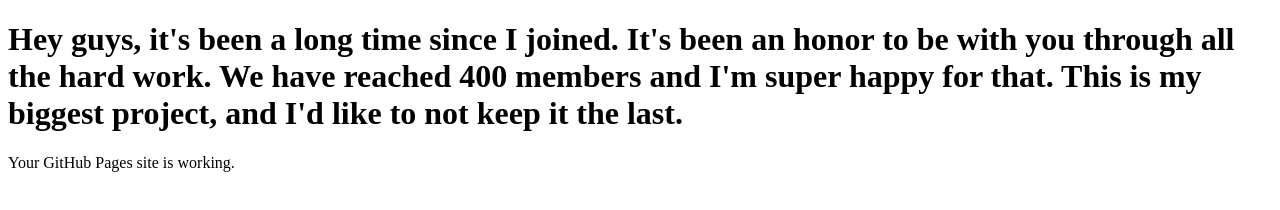
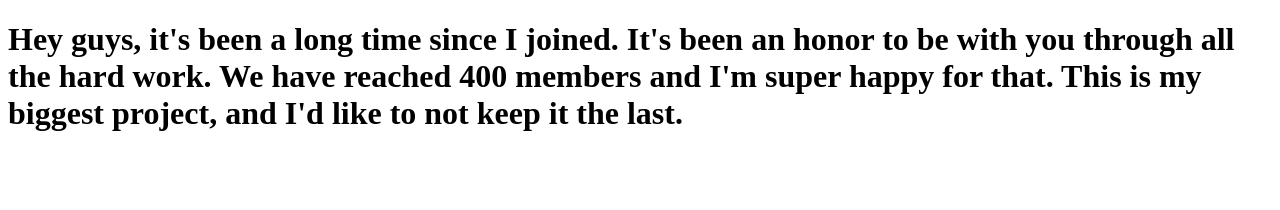
Before and after one commit to Malfol/Malfol.github.io, a plain HTML site: page index.html in a window 1280 px wide. Drawn offline with Linux system fonts and the light colour scheme.

Commit message:
index.html

```diff
--- a/index.html
+++ b/index.html
@@ -5,6 +5,5 @@
 </head>
 <body>
   <h1>Hey guys, it's been a long time since I joined. It's been an honor to be with you through all the hard work. We have reached 400 members and I'm super happy for that. This is my biggest project, and I'd like to not keep it the last.</h1>
-  <p>Your GitHub Pages site is working.</p>
 </body>
 </html>
```
